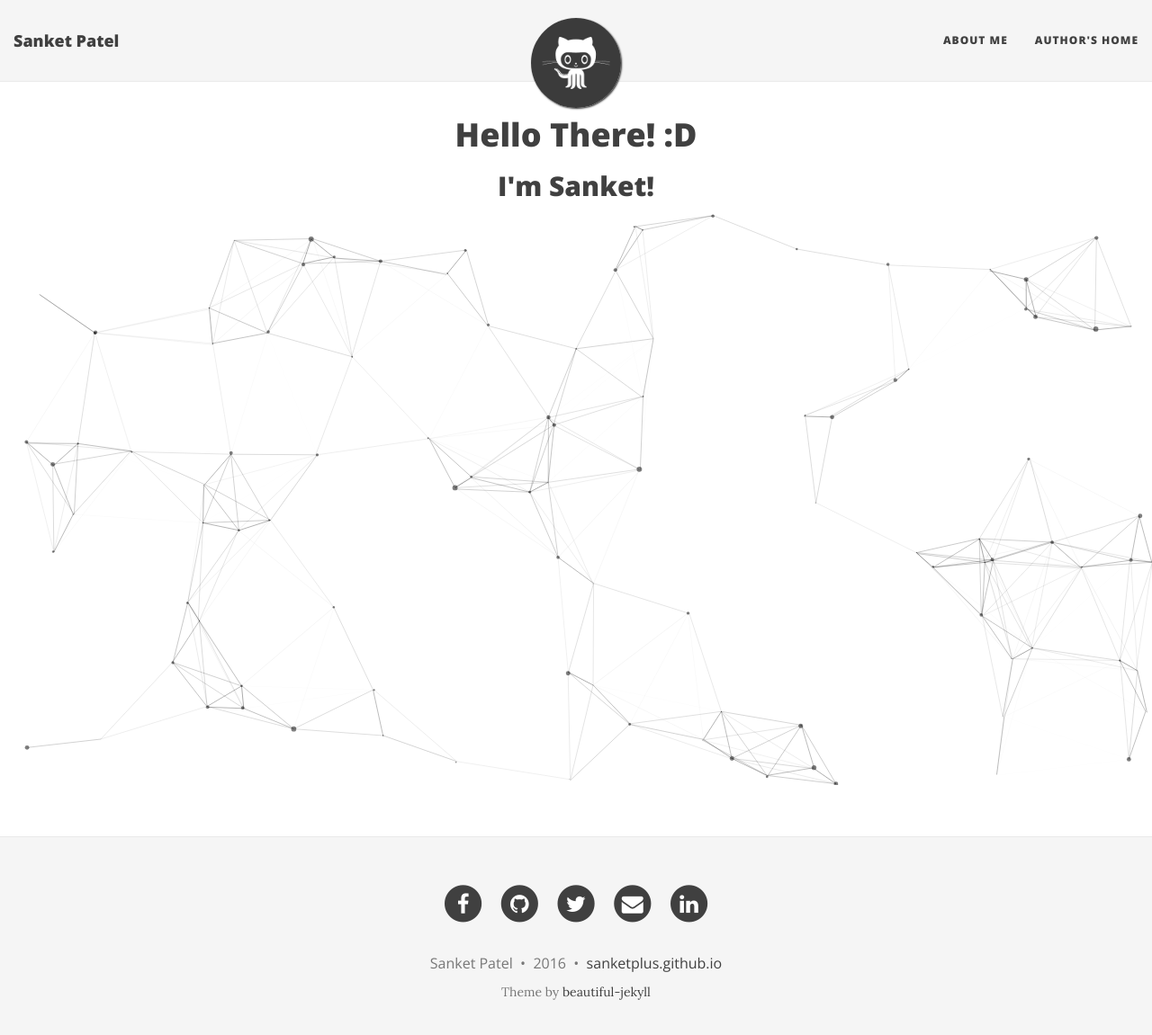
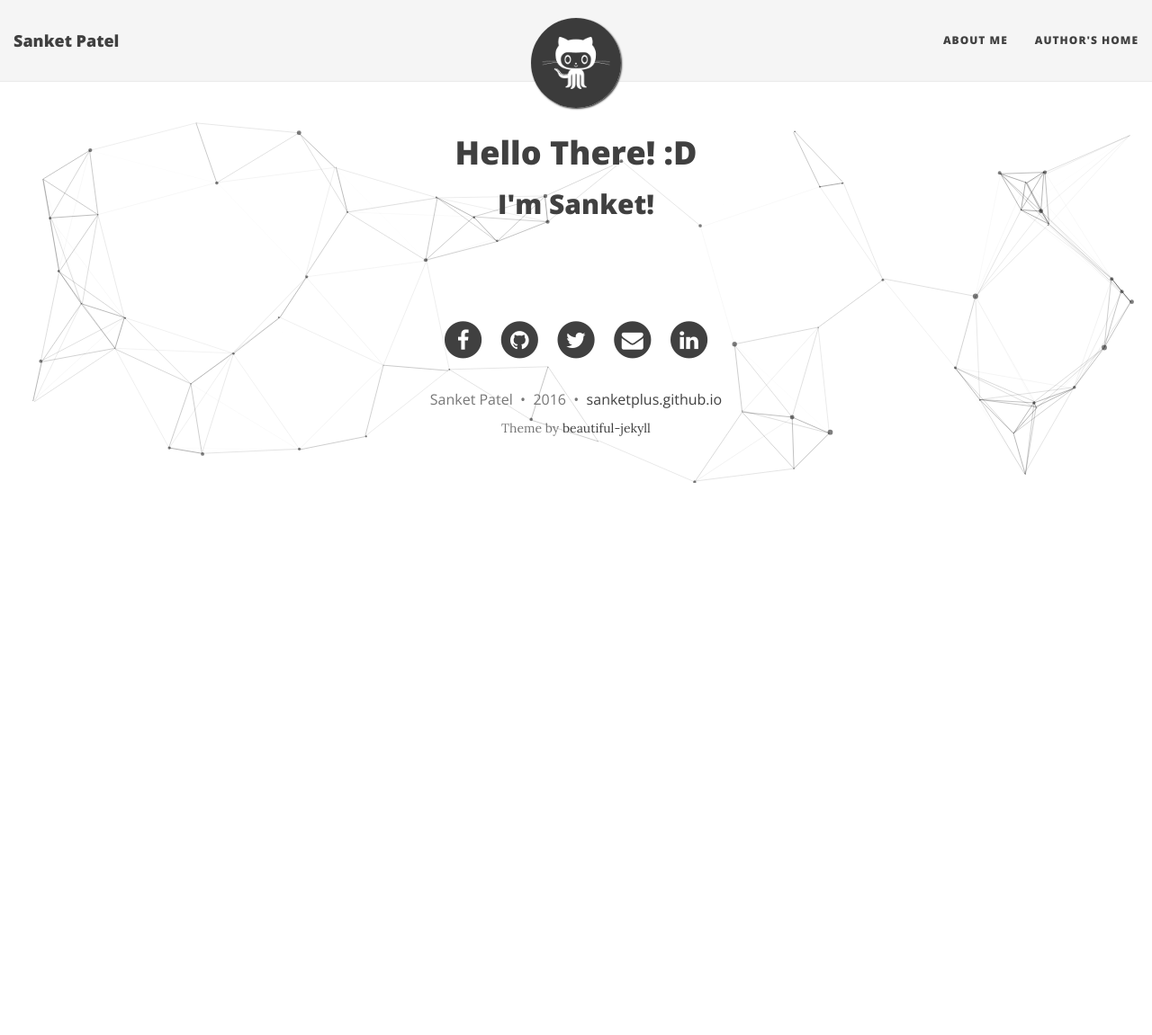
Before and after one commit to sanketplus/sanketplus.github.io, a Jekyll site: the page built from index.html, in a window 1280 px wide and 1164 px high. Shown: the top 1151 px of the window at 90% size. Built offline with Jekyll 4.4.1, drawn with Linux system fonts in a browser that asks for light colours; nearby versions of some CDN libraries; the list of posts is cut into pages by our own code.

Commit message:
made particles div absolute

```diff
--- a/_layouts/page.html
+++ b/_layouts/page.html
@@ -5,8 +5,6 @@ layout: base
 {% include header.html type="page" %}
 
 <div id="particles-js" class="page-heading">
-  <h1>Hello There! :D</h1>
-  <h2>I'm Sanket! </h2>
 </div>
 
 <div class="container" role="main">
--- a/css/main.css
+++ b/css/main.css
@@ -559,4 +559,5 @@ table tr td :last-child {
   background-position: 50% 50%;
   background-repeat: no-repeat;
   text-align: center;
+  position: absolute;
 }
--- a/index.html
+++ b/index.html
@@ -1,7 +1,9 @@
 ---
 layout: page
 ---
-
+<center>
+<h1>Hello There! :D</h1>
+<h2>I'm Sanket! </h2>
 
 <!--
 <div class="posts-list">
```
